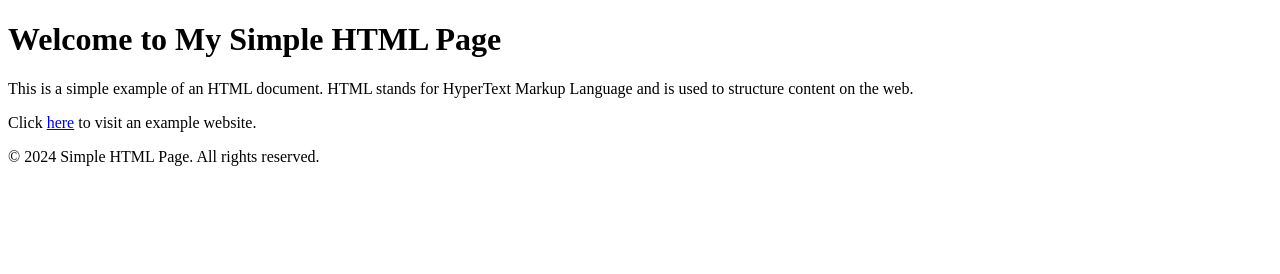
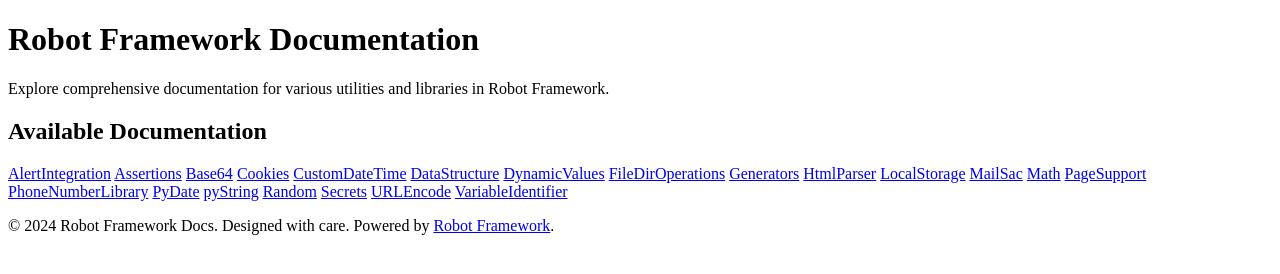
Before and after one commit to haitham-al-mughrabi/Takamol-Custom-Libraries, a plain HTML site: page index.html in a window 1280 px wide. Drawn offline with Linux system fonts and the light colour scheme.

Commit message:
َQuick Pushing

```diff
--- a/index.html
+++ b/index.html
@@ -3,18 +3,44 @@
 <head>
     <meta charset="UTF-8">
     <meta name="viewport" content="width=device-width, initial-scale=1.0">
-    <title>Simple HTML Page</title>
+    <title>Robot Framework Documentation</title>
+    <link rel="stylesheet" href="styles.css">
 </head>
 <body>
     <header>
-        <h1>Welcome to My Simple HTML Page</h1>
+        <h1>Robot Framework Documentation</h1>
+        <p>Explore comprehensive documentation for various utilities and libraries in Robot Framework.</p>
     </header>
     <main>
-        <p>This is a simple example of an HTML document. HTML stands for HyperText Markup Language and is used to structure content on the web.</p>
-        <p>Click <a href="https://www.example.com" target="_blank">here</a> to visit an example website.</p>
+        <section>
+            <h2>Available Documentation</h2>
+            <div class="doc-grid">
+                <a href="docs/AlertIntegration.html" target="_blank">AlertIntegration</a>
+                <a href="docs/Assertions.html" target="_blank">Assertions</a>
+                <a href="docs/Base64.html" target="_blank">Base64</a>
+                <a href="docs/Cookies.html" target="_blank">Cookies</a>
+                <a href="docs/CustomDateTime.html" target="_blank">CustomDateTime</a>
+                <a href="docs/DataStructure.html" target="_blank">DataStructure</a>
+                <a href="docs/DynamicValues.html" target="_blank">DynamicValues</a>
+                <a href="docs/FileDirOperations.html" target="_blank">FileDirOperations</a>
+                <a href="docs/Generators.html" target="_blank">Generators</a>
+                <a href="docs/HtmlParser.html" target="_blank">HtmlParser</a>
+                <a href="docs/LocalStorage.html" target="_blank">LocalStorage</a>
+                <a href="docs/MailSac.html" target="_blank">MailSac</a>
+                <a href="docs/Math.html" target="_blank">Math</a>
+                <a href="docs/PageSupport.html" target="_blank">PageSupport</a>
+                <a href="docs/PhoneNumberLibrary.html" target="_blank">PhoneNumberLibrary</a>
+                <a href="docs/PyDate.html" target="_blank">PyDate</a>
+                <a href="docs/pyString.html" target="_blank">pyString</a>
+                <a href="docs/Random.html" target="_blank">Random</a>
+                <a href="docs/Secrets.html" target="_blank">Secrets</a>
+                <a href="docs/URLEncode.html" target="_blank">URLEncode</a>
+                <a href="docs/VariableIdentifier.html" target="_blank">VariableIdentifier</a>
+            </div>
+        </section>
     </main>
     <footer>
-        <p>&copy; 2024 Simple HTML Page. All rights reserved.</p>
+        <p>&copy; 2024 Robot Framework Docs. Designed with care. Powered by <a href="https://robotframework.org" target="_blank">Robot Framework</a>.</p>
     </footer>
 </body>
 </html>
```
